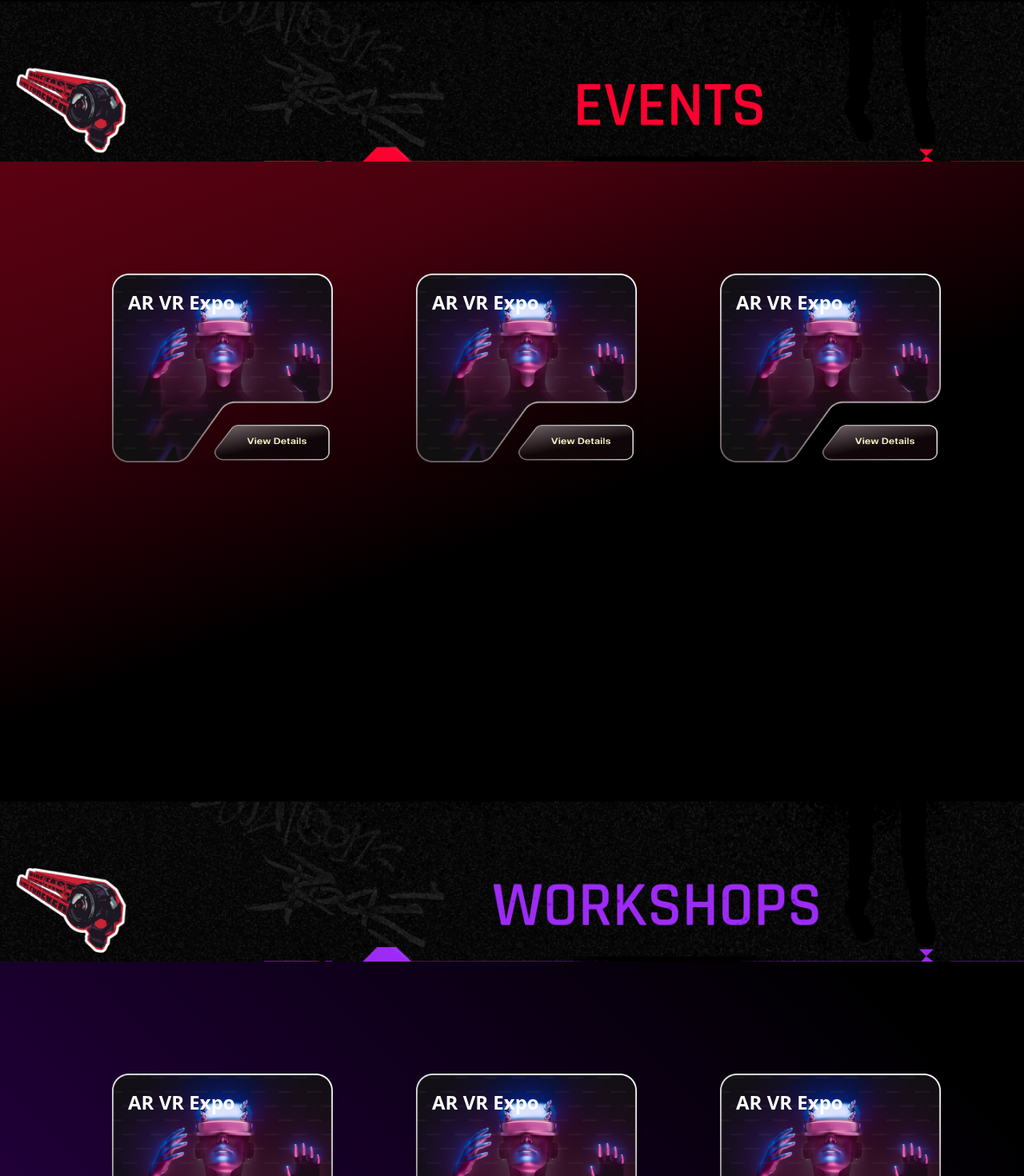
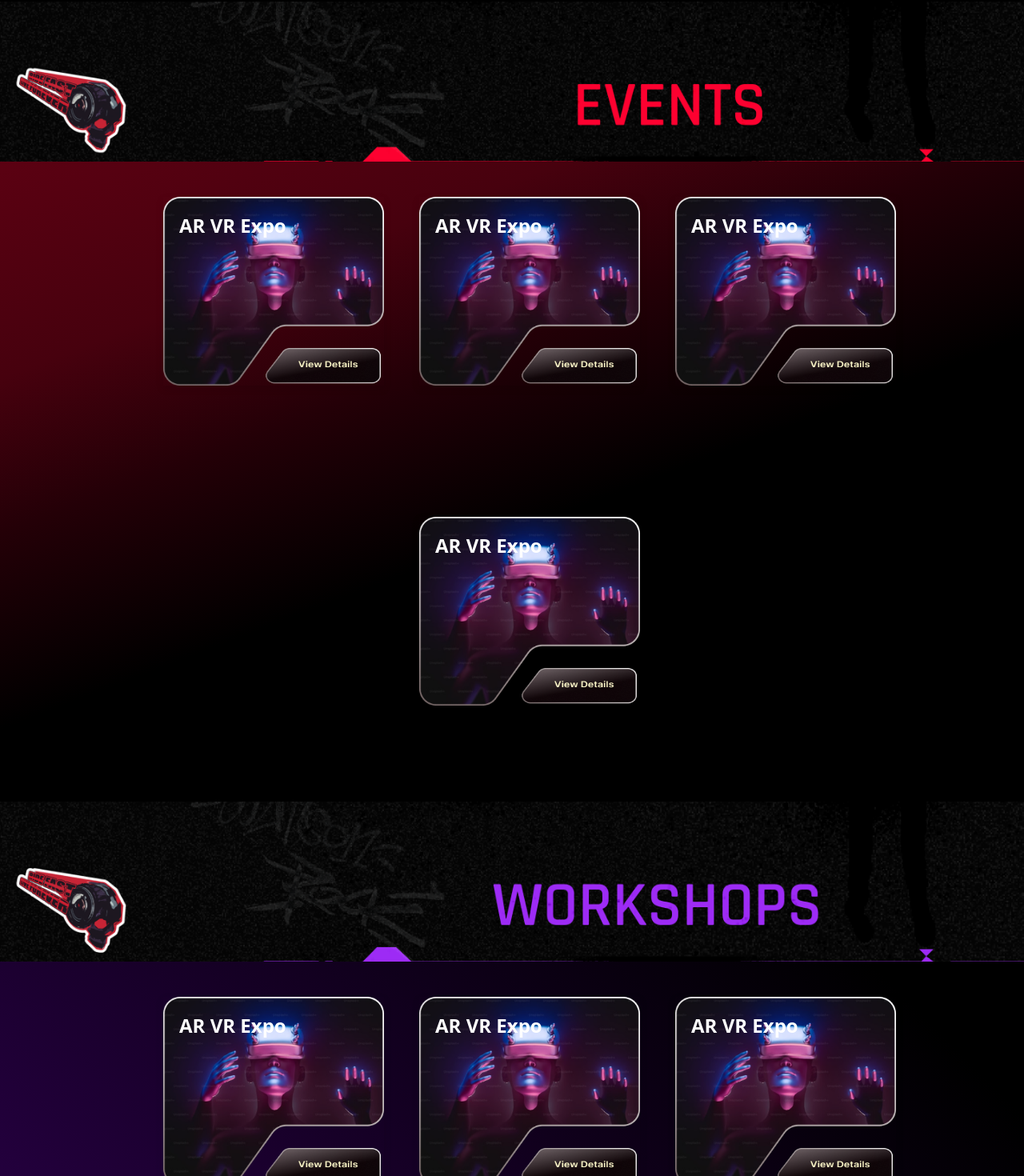
Before and after one commit to jeevanbabu7/Xplore, a React (Vite) app in the folder client/: page / in a window 1280 px wide. Shown: the part 2814-4284 px from the top of the page at 80% size. Built offline with nearby package versions, Linux system fonts and the light colour scheme.

Commit message:
alignment changes

```diff
--- a/client/src/pages/Events.jsx
+++ b/client/src/pages/Events.jsx
@@ -16,12 +16,11 @@ const Events = () => {
     <>
       {/* Animated Banner Section */}
       <animated.section
-        className="w-full h-32 md:h-[200px] bg-cover bg-center bg-no-repeat"
+        className="w-full min-h-[150px] md:min-h-[200px] bg-cover bg-center bg-no-repeat"
         style={{
           ...bannerAnimation,
           backgroundImage: `url(${eventBanner})`,
         }}
-
       ></animated.section>
 
       {/* Event List */}
@@ -29,22 +28,16 @@ const Events = () => {
         style={{
           background:
             "linear-gradient(159deg, rgba(253,1,48,1) 0%, rgba(200,1,38,1) 0%, rgba(173,1,33,1) 0%, rgba(160,1,31,1) 0%, rgba(149,1,29,1) 0%, rgba(141,1,27,1) 0%, rgba(126,1,24,1) 0%, rgba(89,0,17,1) 0%, rgba(140,1,27,1) 0%, rgba(62,1,12,1) 0%, rgba(90,1,18,1) 0%, rgba(90,1,18,1) 0%, rgba(91,1,18,1) 0%, rgba(71,1,14,1) 21%, rgba(36,0,7,1) 36%, rgba(0,0,0,1) 55%, rgba(0,0,0,1) 91%)",
-    whiteSpace: "nowrap",
-    overflowX: "auto",
         }}
-  className="w-full md:h-screen lg:screen flex flex-row gap-20 pl-8 md:pl-16 lg:pl-32 pt-32"
+        className="w-full min-h-screen flex flex-wrap justify-center gap-8 p-8 md:gap-16 md:px-16 lg:px-32"
         id="events"
       >
-  {eventData.map((event, index) => {
-    return (
-      <div key={index} style={{ display: "inline-block" }}>
+        {eventData.map((event, index) => (
+          <div key={index} className="w-full md:w-1/3 lg:w-1/4 flex-shrink-0">
             <Event eventDetails={event} type="event" />
           </div>
-    );
-  })}
+        ))}
       </div>
-
-
     </>
   );
 };
--- a/client/src/pages/Workshops.jsx
+++ b/client/src/pages/Workshops.jsx
@@ -1,35 +1,33 @@
-import React from 'react'
-import workshopBanner from '../assets/images/workshop-banner.png'
-import Event from '../components/Event'
-import {workshopData} from '../utils/eventData.js'
+import React from "react";
+import workshopBanner from "../assets/images/workshop-banner.png";
+import Event from "../components/Event";
+import { workshopData } from "../utils/eventData.js";
+
 const Workshops = () => {
   return (
     <>
-        <section className="w-full h-32 md:h-[200px] bg-cover bg-center bg-no-repeat" style={{ backgroundImage: `url(${workshopBanner})` }}
+      {/* Workshop Banner Section */}
+      <section
+        className="w-full h-[20vh] md:h-[25vh] bg-cover bg-center bg-no-repeat"
+        style={{ backgroundImage: `url(${workshopBanner})` }}
         id="workshops"
-        >
+      ></section>
 
-        </section>
+      {/* Workshop List */}
       <div
         style={{
-    background: 'linear-gradient(45deg, rgba(75,0,130,0.6) 0%, rgba(0,0,0,1) 90%)',
-    whiteSpace: "nowrap",
-    overflowX: "auto",
+          background: "linear-gradient(45deg, rgba(75,0,130,0.6) 0%, rgba(0,0,0,1) 90%)",
         }}
-  className="w-full md:h-screen lg:screen flex flex-row gap-20 pl-8 md:pl-16 lg:pl-32 pt-32"
+        className="w-full min-h-[75vh] md:min-h-[80vh] flex flex-wrap justify-center items-start gap-8 p-8 md:gap-16 md:px-16 lg:px-32"
       >
-  {workshopData.map((event, index) => {
-    return <Event key={index} eventDetails={event} type="workshop" />;
-  })}
+        {workshopData.map((event, index) => (
+          <div key={index} className="w-full md:w-1/3 lg:w-1/4 flex-shrink-0">
+            <Event eventDetails={event} type="workshop" />
           </div>
+        ))}
+      </div>
+    </>
+  );
+};
 
-
-
-
-
-
-    </>
-  )
-}
-
-export default Workshops
+export default Workshops;
```
Lines whose indentation alone changed are shown as unchanged.
